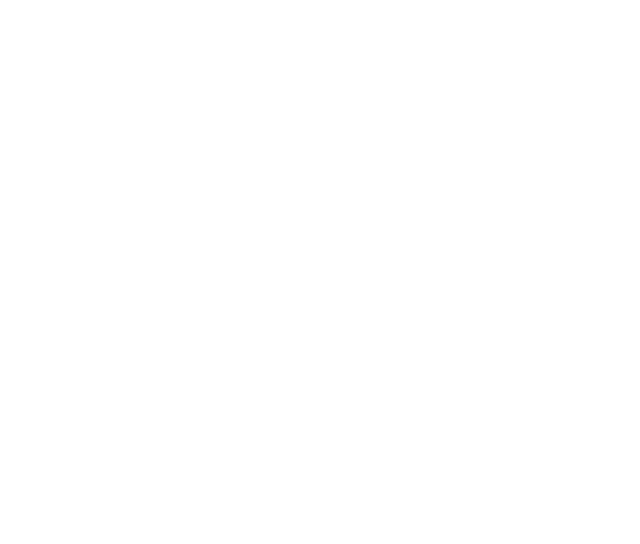
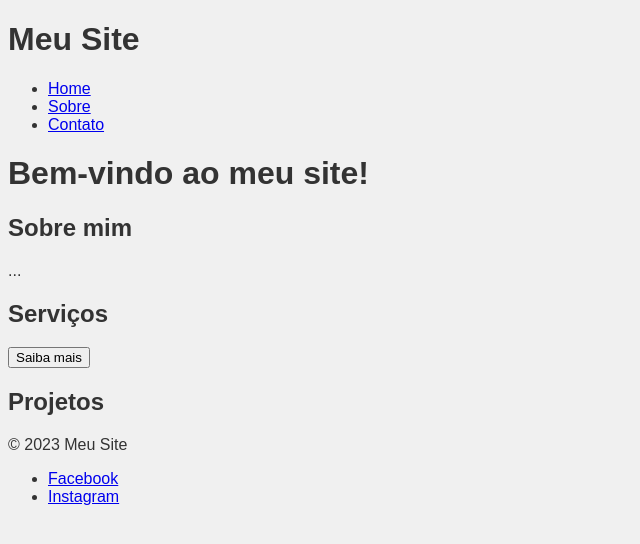
Before and after one commit to Lucasborges198/ALURA_GEMINI, a plain HTML site: page INDEX.HTML in a window 1280 px wide. Shown: the whole page, without its empty margins (0-640 px from the left). Drawn offline with Linux system fonts and the light colour scheme.

Commit message:
new features

```diff
--- a/INDEX.CSS
+++ b/INDEX.CSS
@@ -0,0 +1,7 @@
+/* Adicione aqui o CSS conforme as especificações */
+body {
+    font-family: Arial, sans-serif;
+    background-color: #f0f0f0;
+    color: #333333;
+}
+/* ... */
--- a/INDEX.HTML
+++ b/INDEX.HTML
@@ -1,12 +1,46 @@
 <!DOCTYPE html>
-<html lang="en">
+<html lang="pt-br">
 <head>
     <meta charset="UTF-8">
-
     <meta name="viewport" content="width=device-width, initial-scale=1.0">
-    <title>Document</title>
+    <title>Meu Site Simples</title>
+    <link rel="stylesheet" href="INDEX.CSS">
 </head>
 <body>
+    <header>
+        <h1>Meu Site</h1>
+        <nav>
+            <ul>
+                <li><a href="#">Home</a></li>
+                <li><a href="#">Sobre</a></li>
+                <li><a href="#">Contato</a></li>
+            </ul>
+        </nav>
+    </header>
 
+    <main>
+        <h1>Bem-vindo ao meu site!</h1>
+        <h2>Sobre mim</h2>
+        <p>...</p>
+        <h2>Serviços</h2>
+        <div class="service">
+            <button class="show-more">Saiba mais</button>
+            <div class="more-content">
+                </div>
+        </div>
+        <h2>Projetos</h2>
+        <div class="carousel">
+            </div>
+    </main>
+
+    <footer>
+        <p>&copy; 2023 Meu Site</p>
+        <ul>
+            <li><a href="#">Facebook</a></li>
+            <li><a href="#">Instagram</a></li>
+        </ul>
+    </footer>
+
+    <script src="INDEX.JS"></script>
 </body>
 </html>
--- a/INDEX.JS
+++ b/INDEX.JS
@@ -0,0 +1,11 @@
+// Adicione aqui o JavaScript para as funcionalidades
+const nav = document.querySelector('nav');
+window.addEventListener('scroll', () => {
+    if (window.scrollY > 0) {
+        nav.classList.add('scrolled');
+    } else {
+        nav.classList.remove('scrolled');
+    }
+});
+
+// ... (código para o botão "Saiba mais" e o carrossel)
```
